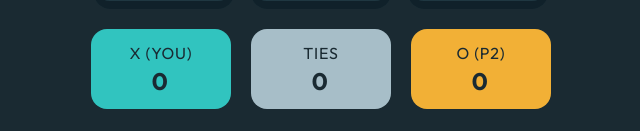
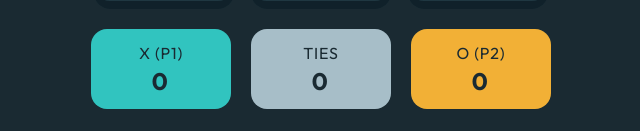
Before and after one commit to makogeboris/tic-tac-toe, a React (Vite) app: page / in a window 1280 px wide. Both pictures are taken after a click on the button "NEW GAME (VS PLAYER)". Shown: the part 651-782 px from the top of the page, without its empty margins (319-959 px from the left). Built offline with nearby package versions, Linux system fonts and the light colour scheme.

Commit message:
update components

```diff
--- a/src/components/GameBoard.jsx
+++ b/src/components/GameBoard.jsx
@@ -301,11 +301,11 @@ function GameBoard({ openRestartModal, playerSymbol, gameMode, onGameEnd }) {
         <div className="bg-light-blue-500 xs:rounded-2xl xs:px-6 xs:py-3 xs:max-w-[8.75rem] rounded-10 flex w-full min-w-[6rem] flex-col items-center px-4 py-2">
           <span className="text-dark-navy xs:text-base xs:tracking-wider text-center text-xs font-normal tracking-wide uppercase">
             X{" "}
-            {playerSymbol === "X"
-              ? "(You)"
-              : gameMode === "cpu"
-                ? "(CPU)"
-                : "(P2)"}
+            {gameMode === "cpu"
+              ? playerSymbol === "X"
+                ? "(You)"
+                : "(CPU)"
+              : "(P1)"}
           </span>
           <span className="text-dark-navy xs:text-2xl text-center text-xl font-bold tracking-widest uppercase">
             {scores.X}
@@ -324,11 +324,11 @@ function GameBoard({ openRestartModal, playerSymbol, gameMode, onGameEnd }) {
         <div className="bg-light-yellow-500 xs:rounded-2xl xs:py-3 xs:px-6 xs:max-w-[8.75rem] rounded-10 flex w-full min-w-[6rem] flex-col items-center px-4 py-2">
           <span className="text-dark-navy xs:text-base xs:tracking-wider text-center text-xs font-normal tracking-wide uppercase">
             O{" "}
-            {playerSymbol === "O"
-              ? "(You)"
-              : gameMode === "cpu"
-                ? "(CPU)"
-                : "(P2)"}
+            {gameMode === "cpu"
+              ? playerSymbol === "O"
+                ? "(You)"
+                : "(CPU)"
+              : "(P2)"}
           </span>
           <span className="text-dark-navy xs:text-2xl text-center text-xl font-bold tracking-widest uppercase">
             {scores.O}
--- a/src/components/GameResults.jsx
+++ b/src/components/GameResults.jsx
@@ -11,7 +11,11 @@ function GameResults({ result, gameMode, onQuit, onNextRound }) {
     message = "Round Tied";
     colorClass = "text-silver";
   } else if (type === "win") {
-    message = gameMode === "cpu" ? "You won!" : "Player 1 wins!";
+    if (gameMode === "cpu") {
+      message = "You won!";
+    } else {
+      message = winner === "X" ? "Player 1 wins!" : "Player 2 wins!";
+    }
     colorClass =
       winner === "X" ? "text-light-blue-500" : "text-light-yellow-500";
   } else if (type === "lose") {
@@ -52,6 +56,7 @@ function GameResults({ result, gameMode, onQuit, onNextRound }) {
           >
             Quit
           </button>
+
           <button
             onClick={onNextRound}
             className="text-dark-navy rounded-10 hover:bg-light-yellow-100 focus-visible:outline-light-blue-500 bg-light-yellow-500 shadow-yellow-sm cursor-pointer px-4 py-3.5 text-center text-base font-bold tracking-wider uppercase transition-all focus-visible:outline focus-visible:outline-offset-2"
```
